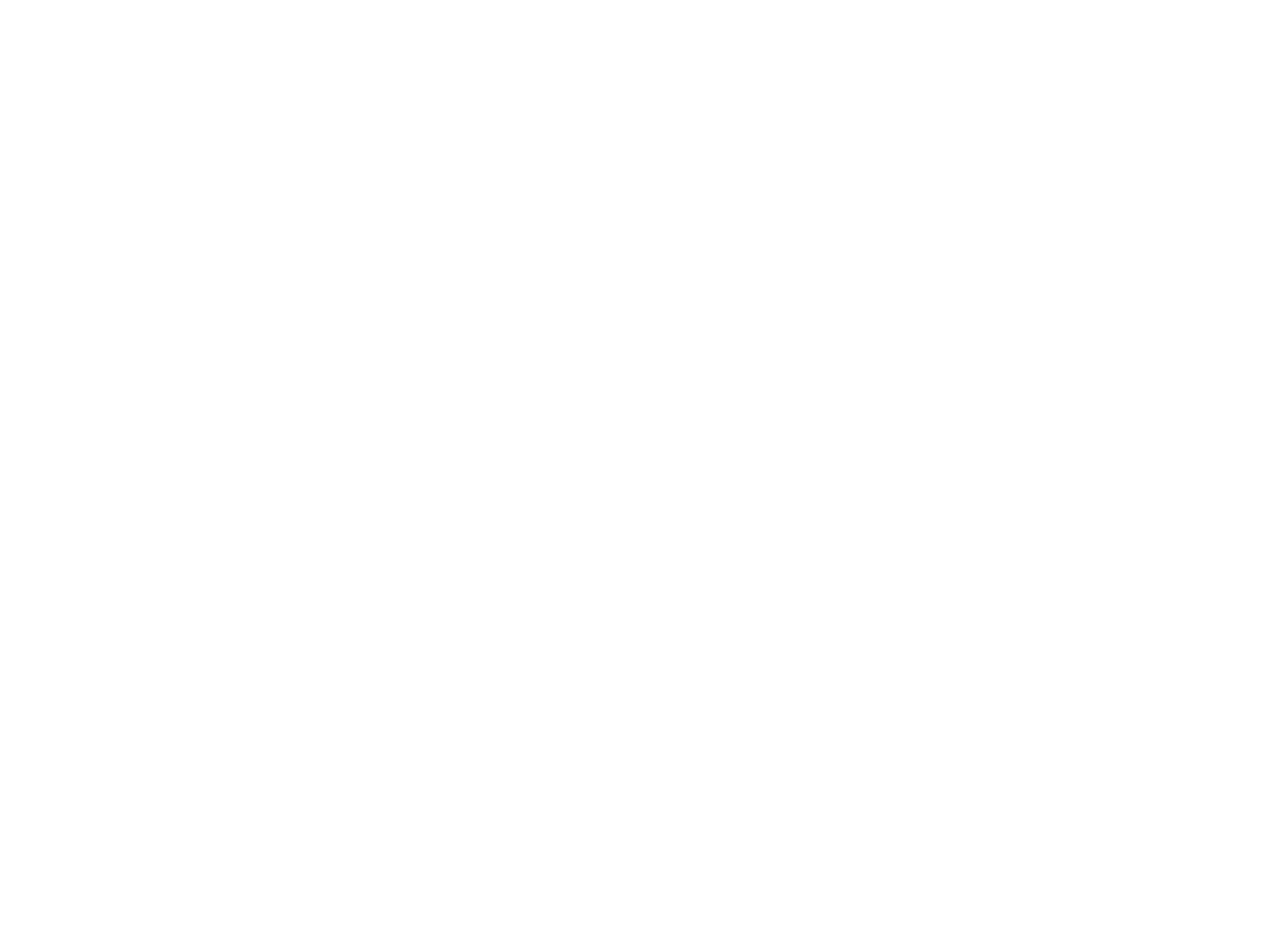
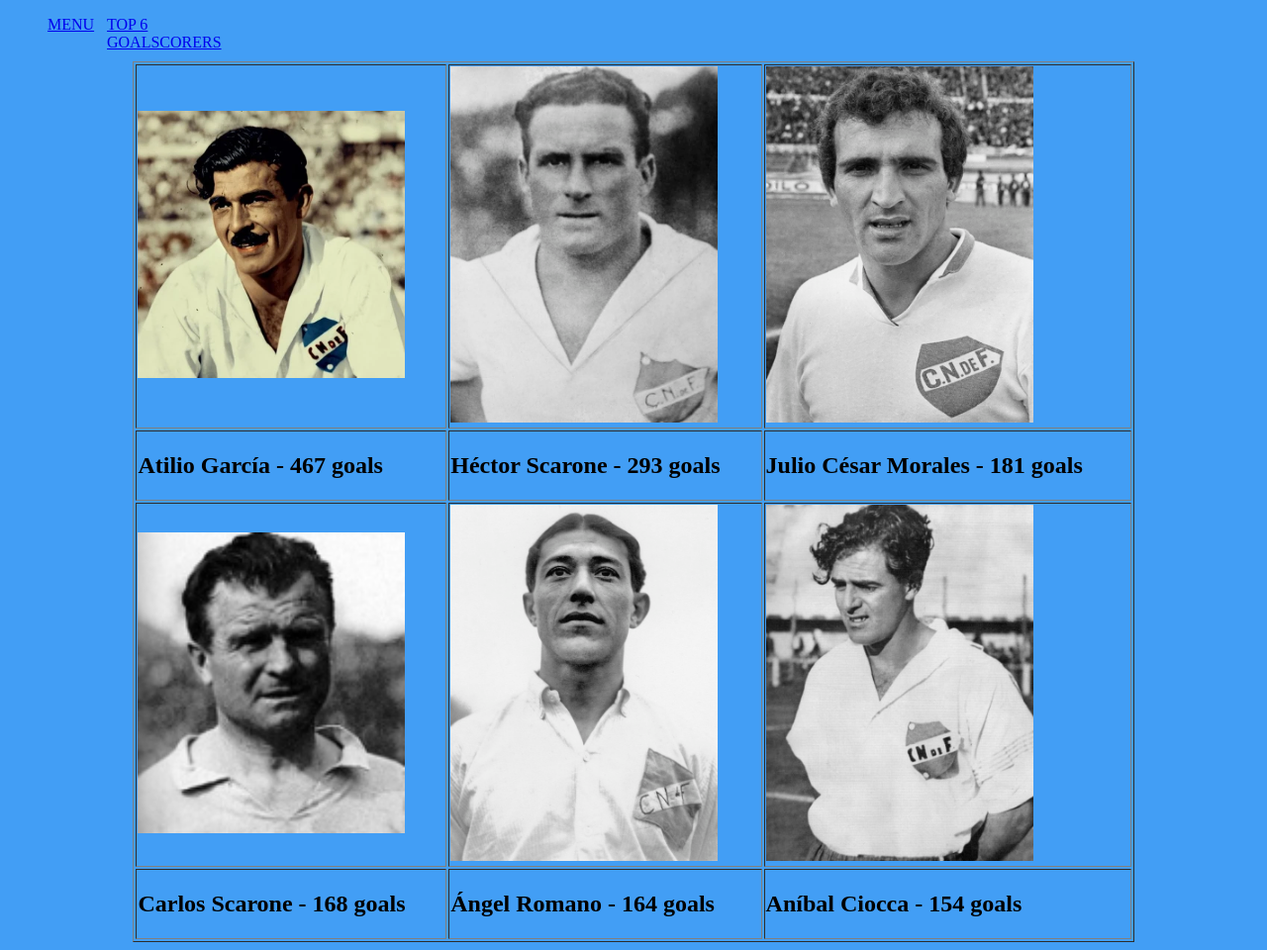
Before and after one commit to juanignaciodavies-cmyk/Club-Nacional-de-Futbol, a plain HTML site: page pagenacional.html in a window 1280 px wide. Shown: the whole page at 99% size. Before the commit the page ends 800 px from the top, so only its background shows below. Drawn offline with Linux system fonts and the light colour scheme.

Commit message:
Add files via upload

```diff
--- a/pagenacional.html
+++ b/pagenacional.html
@@ -4,8 +4,62 @@
 	<meta charset="utf-8">
 	<meta name="viewport" content="width=device-width, initial-scale=1">
 	<title>Maximium scorers</title>
+	<link rel="stylesheet" type="text/css" href="stylenacional.css">
 </head>
 <body>
-
+	<ul>
+		<li>
+			<a href="index.html">MENU</a>
+		</li>
+		<li>
+			<a href="pagenacional.html">TOP 6 GOALSCORERS</a>
+		</li>
+	</ul>
+	<table border="1" width="80%" align="center">
+		<tr>
+			<td>
+				<img src="images1.jpg" width="270">
+			</td>
+			<td>
+				<img src="image2.jpg" width="270">
+			</td>
+			<td>
+				<img src="image3.jpg" width="270">
+			</td>
+		</tr>
+		<tr>
+			<td>
+				<h2>Atilio García - 467 goals</h2>
+			</td>
+			<td>
+				<h2>Héctor Scarone - 293 goals</h2>
+			</td>
+			<td>
+				<h2>Julio César Morales - 181 goals</h2>
+			</td>
+		</tr>
+		<tr>
+			<td>
+				<img src="images4.jpg" width="270">
+			</td>
+			<td>
+				<img src="images5.jpg" width="270">
+			</td>
+			<td>
+				<img src="images6.jpg" width="270">
+			</td>
+		</tr>
+		<tr>
+			<td>
+				<h2>Carlos Scarone - 168 goals</h2>
+			</td>
+			<td>
+				<h2>Ángel Romano - 164 goals</h2>
+			</td>
+			<td>
+				<h2>Aníbal Ciocca - 154 goals</h2>
+			</td>
+		</tr>
+	</table>
 </body>
 </html>
--- a/stylenacional.css
+++ b/stylenacional.css
@@ -19,8 +19,7 @@ li{
 	display: block;
 	width: 60px;
 }
-li{
-	float: left;
-	display: block;
-	width: 60px;
+
+body{
+	background: #429ef5;
 }
```
Also changed, not shown: index.html (+1 -1 lines), image2.jpg (added), image3.jpg (added), images1.jpg (added), images4.jpg (added), images5.jpg (added), images6.jpg (added).
